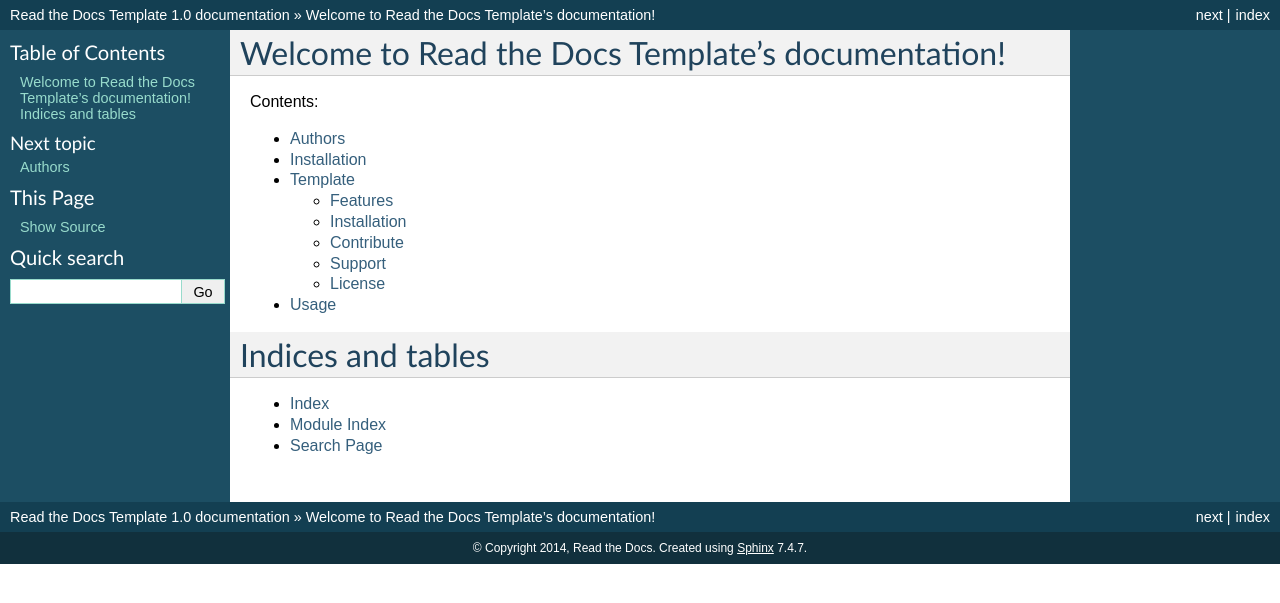
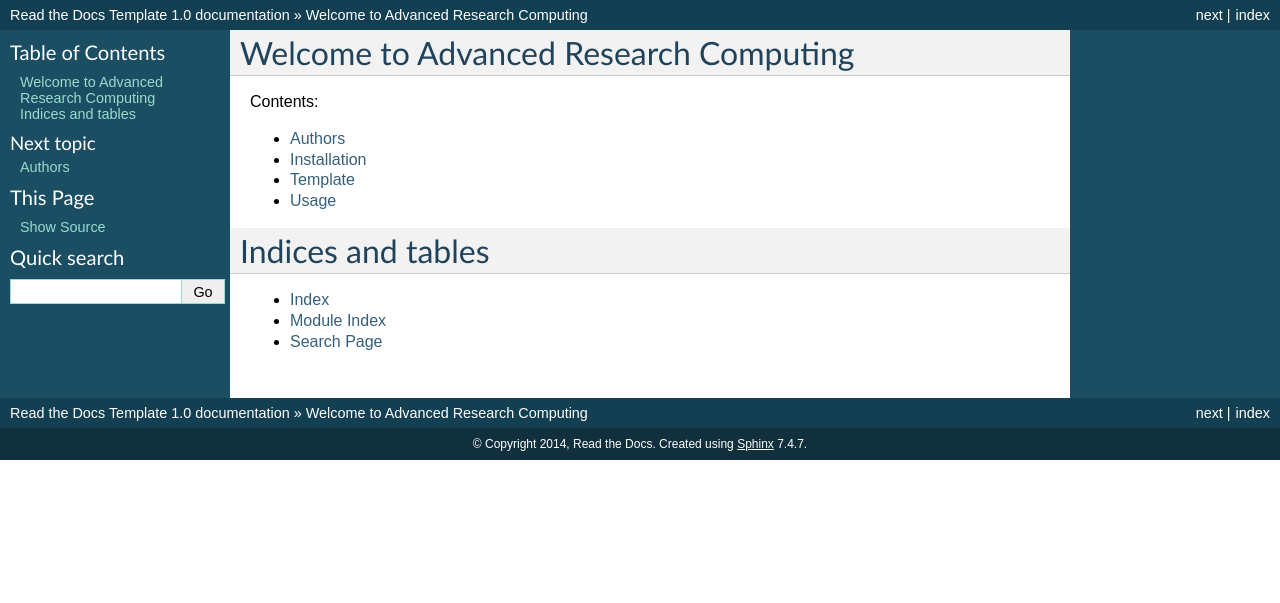
Before and after one commit to AdvancedResearchComputing/arc-rtd, a Sphinx documentation site: the page built from docs/index.rst, in a window 1280 px wide. Shown: the top 603 px of the page. Built offline with Sphinx 7.4.7, drawn with Linux system fonts in a browser that asks for light colours.

Commit message:
experimenting with menus

```diff
--- a/docs/conf.py
+++ b/docs/conf.py
@@ -36,7 +36,12 @@
 templates_path = ['_templates']
 
 # The suffix of source filenames.
-source_suffix = '.rst'
+#source_suffix = '.rst'
+source_suffix = {
+    '.rst': 'restructuredtext',
+    '.txt': 'restructuredtext',
+    '.md': 'markdown',
+}
 
 # The encoding of source files.
 #source_encoding = 'utf-8-sig'
--- a/docs/index.rst
+++ b/docs/index.rst
@@ -3,13 +3,13 @@
    You can adapt this file completely to your liking, but it should at least
    contain the root `toctree` directive.
 
-Welcome to Read the Docs Template's documentation!
+Welcome to Advanced Research Computing
 ==================================================
 
 Contents:
 
 .. toctree::
-   :maxdepth: 2
+   :maxdepth: 1
    :glob:
 
    *
```
Also changed, not shown: docs/resources/compute/tinkercliffs.md (renamed from docs/compute/tinkercliffs.md).
